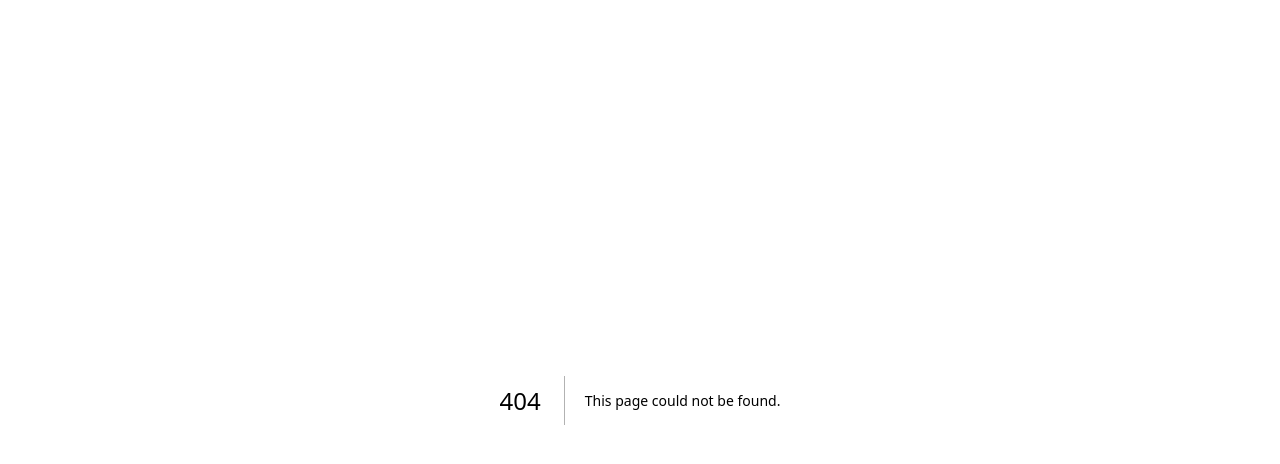
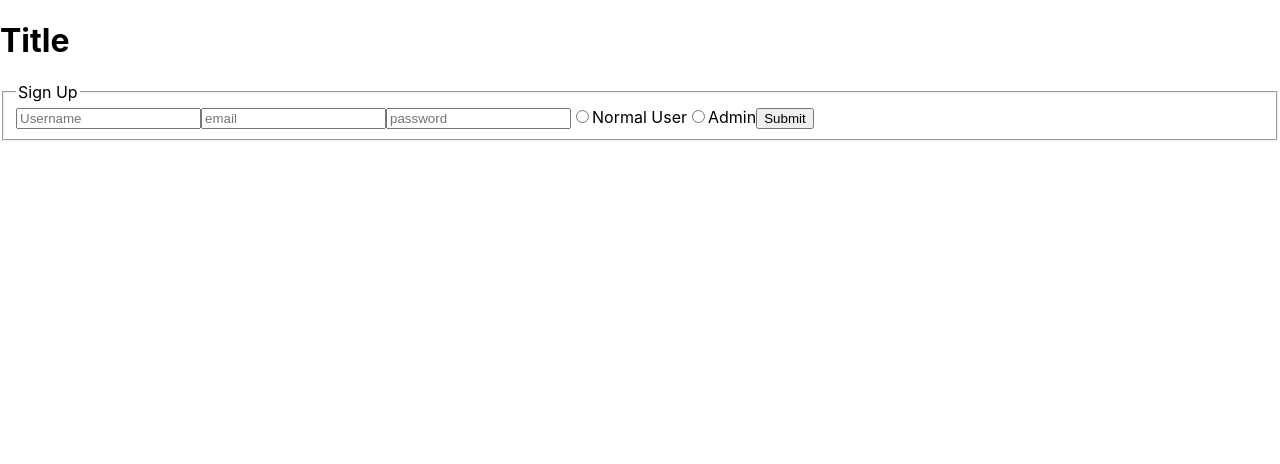
Before and after one commit to ElielsonU/ScientificEventProject, a Next.js app: page /login in a window 1280 px wide. Before the commit this address had no page. Shown: the top 464 px of the page. Built offline with nearby package versions, Linux system fonts and the light colour scheme.

Commit message:
Untracked files added!

```diff
--- a/middleware.ts
+++ b/middleware.ts
@@ -1,6 +1,7 @@
 import { NextMiddleware, NextResponse } from "next/server";
 
 const middleware: NextMiddleware = (req, e) => {
+  // console.log(req.nextUrl.pathname)
   const thisPath = req.nextUrl.pathname;
   const token = req.cookies.get("loggedAs");
 
--- /dev/null
+++ b/pages/api/submitarticle.ts
@@ -0,0 +1,18 @@
+import { NextApiHandler } from "next";
+import { addNewArticle, getUserByToken } from "./DatabaseConnection";
+
+const handler: NextApiHandler = async (req, res) => {
+  if (!req.cookies.loggedAs || !req.body.articleTitle || !req.body.articleContent) {
+    res.status(400).json({ msg: "Missing values." });
+    return;
+  }
+  const user = await getUserByToken(req.cookies.loggedAs);
+  if (!user){
+    res.status(401).json({ msg: "Invalid token." });
+    return;
+  }
+
+  await addNewArticle({...req.body, IdUsers: user.IdUsers, defAllowed: !!user.IsAdmin});
+  res.json({msg: "Success!"});
+}
+export default handler
--- /dev/null
+++ b/pages/api/usernamebytoken.ts
@@ -0,0 +1,17 @@
+import { getUserByToken } from "./DatabaseConnection";
+import { NextApiHandler } from "next";
+const handler: NextApiHandler = async (req, res) => {
+  if (!req.cookies.loggedAs) {
+    res.status(400).json({ msg: "Missing values." });
+    return;
+  }
+  const msg = (await getUserByToken(req.cookies.loggedAs)).Username;
+
+  if (!msg) {
+    res.status(401).json({ msg: "Invalid token." });
+  }
+
+  res.status(200).json({ msg });
+  return;
+};
+export default handler;
--- /dev/null
+++ b/pages/login.tsx
@@ -0,0 +1,162 @@
+import Head from "next/head";
+import { useState } from "react";
+import { GetStaticProps } from "next";
+import React from "react";
+import axios from "axios";
+import { setCookie } from "cookies-next";
+import { useRouter } from "next/router";
+
+export const getStaticProps: GetStaticProps = async (context) => {
+  return {
+    revalidate: 60 * 6,
+    props: {},
+  };
+};
+
+export default function Home() {
+  const inputChangeHandler = (e: React.SyntheticEvent) => {
+    const inputElement = e.target as HTMLInputElement;
+    if (inputElement.name === "name") setUsername(inputElement.value);
+    if (inputElement.name === "email") setEmail(inputElement.value);
+    if (inputElement.name === "password") setPassword(inputElement.value);
+    if (inputElement.id === "isLogin") setIsLogin(!isLogin);
+    if (inputElement.name === "isAdmin")
+      setIsAdmin(!!Number(inputElement.value));
+  };
+
+  const router = useRouter()
+  const [username, setUsername] = useState("");
+  const [email, setEmail] = useState("");
+  const [password, setPassword] = useState("");
+  const [isLogin, setIsLogin] = useState(false);
+  const [isAdmin, setIsAdmin] = useState(false);
+  const [failedAttemps, setFailedAttemps] = useState(0);
+
+  const resTokenToCookie = (TokenCookie: string) => {
+    setCookie("loggedAs", TokenCookie, {
+      expires: new Date(Date.now() + 1 * 1000 * 60 * 60 * 24 * 7),
+    });
+  };
+
+  type postProps = {
+    username?: string;
+    email: string;
+    password: string;
+    isAdmin?: boolean;
+  };
+
+  const authPost = async (url: string, props: postProps) => {
+    try {
+      const res = await axios.post(url, props);
+
+      const TokenCookie = res.data.msg;
+      resTokenToCookie(TokenCookie);
+    } catch (err) {
+      console.error(err);
+      setFailedAttemps(failedAttemps + 1);
+    }
+  };
+
+  const formSubmitHandler = async (e: React.SyntheticEvent) => {
+    e.preventDefault();
+    if (isLogin) {
+      await authPost("http://localhost:3000/api/login", {
+        email: email.toLowerCase(),
+        password,
+      });
+    } else {
+      await authPost("http://localhost:3000/api/signup", {
+        email: email.toLowerCase(),
+        password,
+        username,
+        isAdmin,
+      });
+    }
+    router.reload()
+  };
+  const failedAttempsController = () => {
+    setTimeout(() => {
+      setFailedAttemps(0);
+    }, 10 * 1000);
+  };
+
+  return (
+    <>
+      <Head>
+        <title>Welcome</title>
+        <meta name="description" content="Generated by create next app" />
+        <link rel="icon" href="/favicon.ico" />
+      </Head>
+      <header>
+        <h1>Title</h1>
+      </header>
+      {failedAttemps % 5 == 0 && failedAttemps > 0 ? (
+        <>
+          <div>Credentials misinformed 5 times...</div>
+          {failedAttempsController()}
+        </>
+      ) : (
+        <fieldset>
+          <legend id="isLogin" onClick={inputChangeHandler}>
+            {isLogin ? "Login" : "Sign Up"}
+          </legend>
+
+          <form onSubmit={formSubmitHandler}>
+            {isLogin ? null : (
+              <input
+                type="text"
+                placeholder="Username"
+                name="name"
+                onChange={inputChangeHandler}
+                value={username}
+                required
+              />
+            )}
+            <input
+              type="email"
+              placeholder="email"
+              name="email"
+              onChange={inputChangeHandler}
+              value={email}
+              required
+            />
+            <input
+              type="password"
+              placeholder="password"
+              name="password"
+              onChange={inputChangeHandler}
+              value={password}
+              minLength={8}
+              required
+            />
+            {isLogin ? null : (
+              <>
+                <label>
+                  <input
+                    type="radio"
+                    name="isAdmin"
+                    onChange={inputChangeHandler}
+                    value={0}
+                    required
+                  />
+                  Normal User
+                </label>
+                <label>
+                  <input
+                    type="radio"
+                    name="isAdmin"
+                    onChange={inputChangeHandler}
+                    value={1}
+                    required
+                  />
+                  Admin
+                </label>
+              </>
+            )}
+            <button type="submit">Submit</button>
+          </form>
+        </fieldset>
+      )}
+    </>
+  );
+}
```
Also changed, not shown: pages/home.tsx (added, +96 -0 lines).
